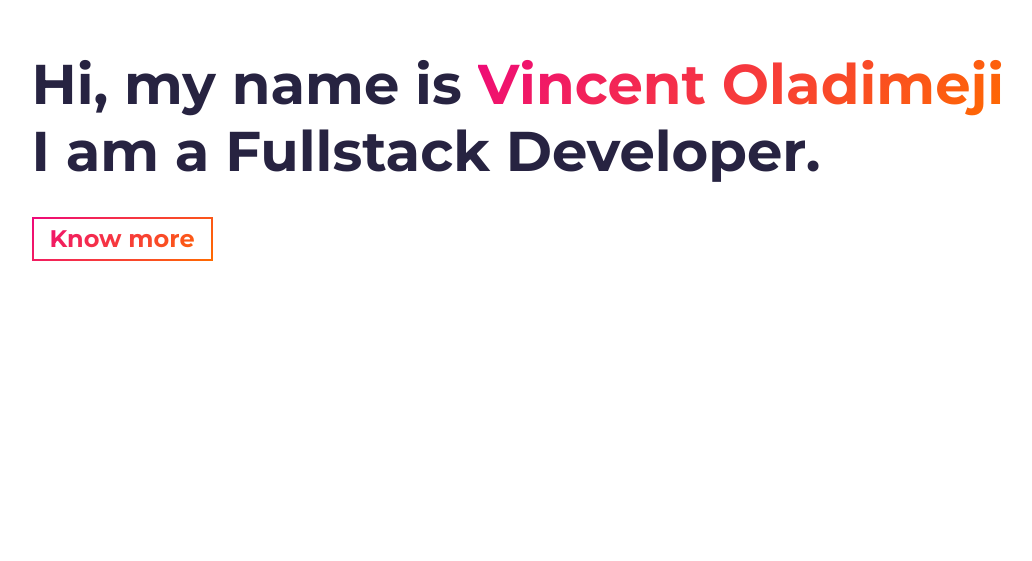
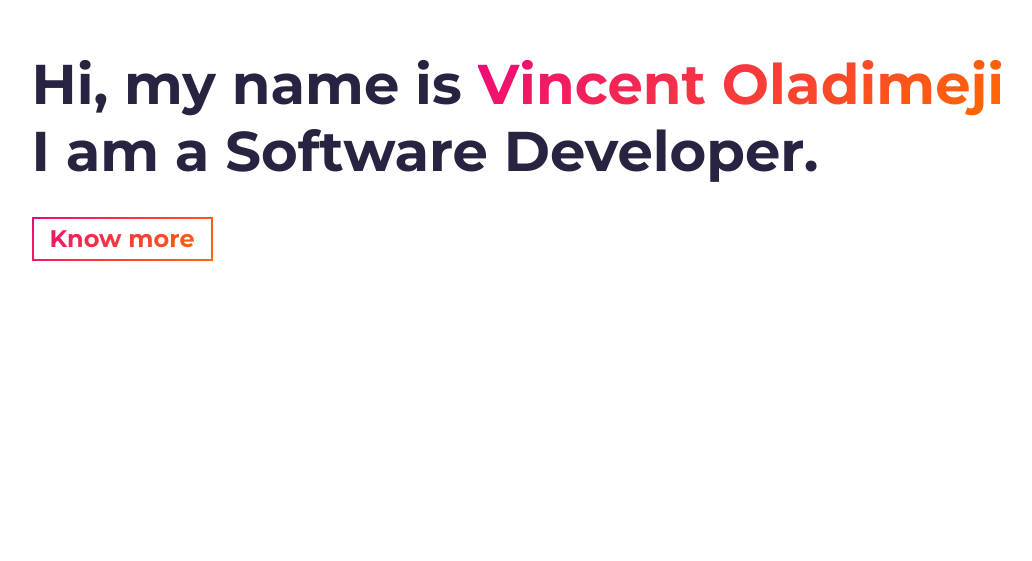
Before and after one commit to vincey101/portfolio, a website built with Parcel: page src/index.html in a window 1280 px wide. Shown: the part 239-800 px from the top of the page, without its empty margins (46-1078 px from the left). Built offline with nearby package versions, Linux system fonts and the light colour scheme.

Commit message:
updating index,html

```diff
--- a/src/index.html
+++ b/src/index.html
@@ -33,7 +33,7 @@
       <h1 class="hero-title load-hidden">
         Hi, my name is <span class="text-color-main">Vincent Oladimeji</span>
         <br />
-        I am a Fullstack Developer.
+        I am a Software Developer.
       </h1>
       <p class="hero-cta load-hidden">
         <a rel="noreferrer" class="cta-btn cta-btn--hero" href="#about">Know more</a>
```
